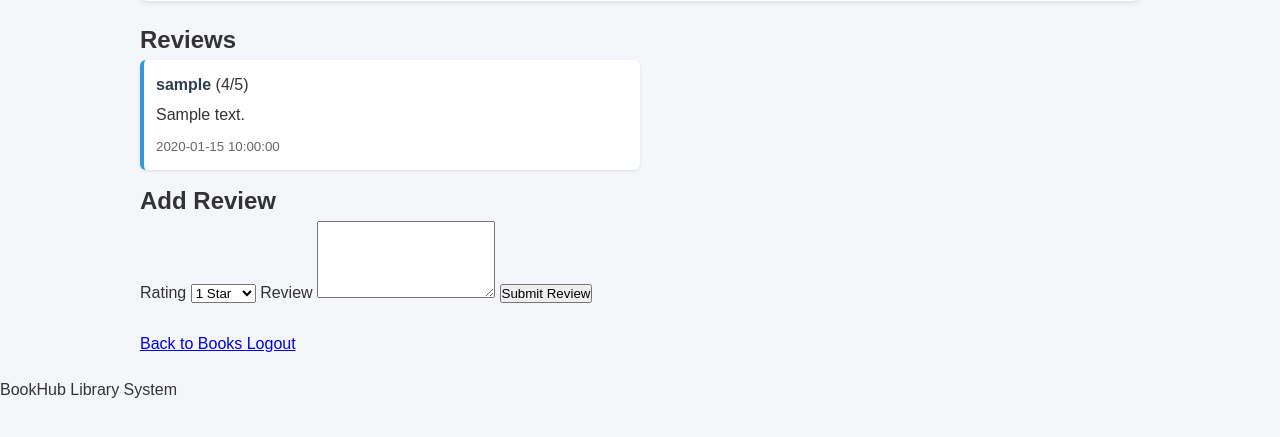
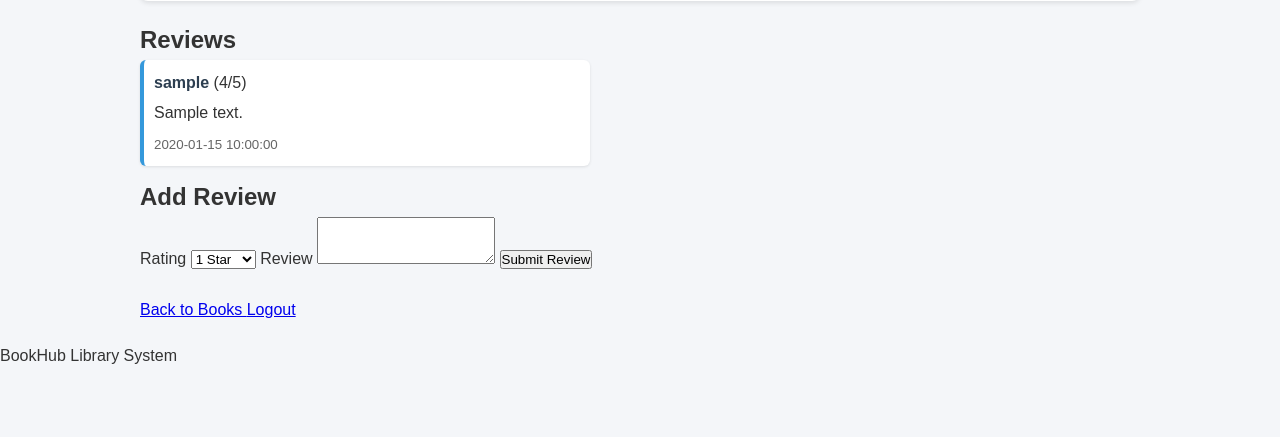
Before and after one commit to Asmita24-uk/BookHub, a PHP site: page /book_details.php?id=1 in a window 1280 px wide. Shown: the part 288-725 px from the top of the page. Run offline with PHP 8.4, Linux system fonts and the light colour scheme; the visitor is signed in with stand-in values (Sample User, id 1); tables that the repository leaves empty or names only in its code hold one stand-in row (values such as "Sample post"); data that the repository does not hold is empty.

Commit message:
Updated book details page and review system
Improved book_details.php by enhancing review display,
review submission functionality, user interface,
and security through output escaping.

```diff
--- a/book_details.php
+++ b/book_details.php
@@ -47,7 +47,7 @@ $totalReviews = $countStmt->fetchColumn();
 <html>
 <head>
     <title><?php echo htmlspecialchars($book['book_name']); ?></title>
-    <link rel="stylesheet" href="style.css">
+    <link rel="stylesheet" href="style.css?v=500">
 </head>
 <body>
 
@@ -103,7 +103,7 @@ $totalReviews = $countStmt->fetchColumn();
 
         <?php while ($review = $reviews->fetch(PDO::FETCH_ASSOC)): ?>
 
-            <div class="review">
+            <div class="review" style="max-width:450px;padding:10px;">
 
                 <strong>
                     <?php echo htmlspecialchars($review['username']); ?>
@@ -133,16 +133,16 @@ $totalReviews = $countStmt->fetchColumn();
 
         <h2>Add Review</h2>
 
-        <form action="add_review.php" method="POST">
+<form action="add_review.php" method="POST" class="review-form">
 
     <input
         type="hidden"
         name="book_id"
         value="<?php echo $book['book_id']; ?>">
 
-            <label>Rating</label>
+    <label for="rating">Rating</label>
 
-            <select name="rating" required>
+    <select id="rating" name="rating" required>
         <option value="1">1 Star</option>
         <option value="2">2 Stars</option>
         <option value="3">3 Stars</option>
@@ -150,11 +150,12 @@ $totalReviews = $countStmt->fetchColumn();
         <option value="5">5 Stars</option>
     </select>
 
-            <label>Review</label>
+    <label for="review">Review</label>
 
     <textarea
+        id="review"
         name="review"
-                rows="5"
+        rows="3"
         required></textarea>
 
     <button type="submit">
```
Lines whose indentation alone changed are shown as unchanged.
